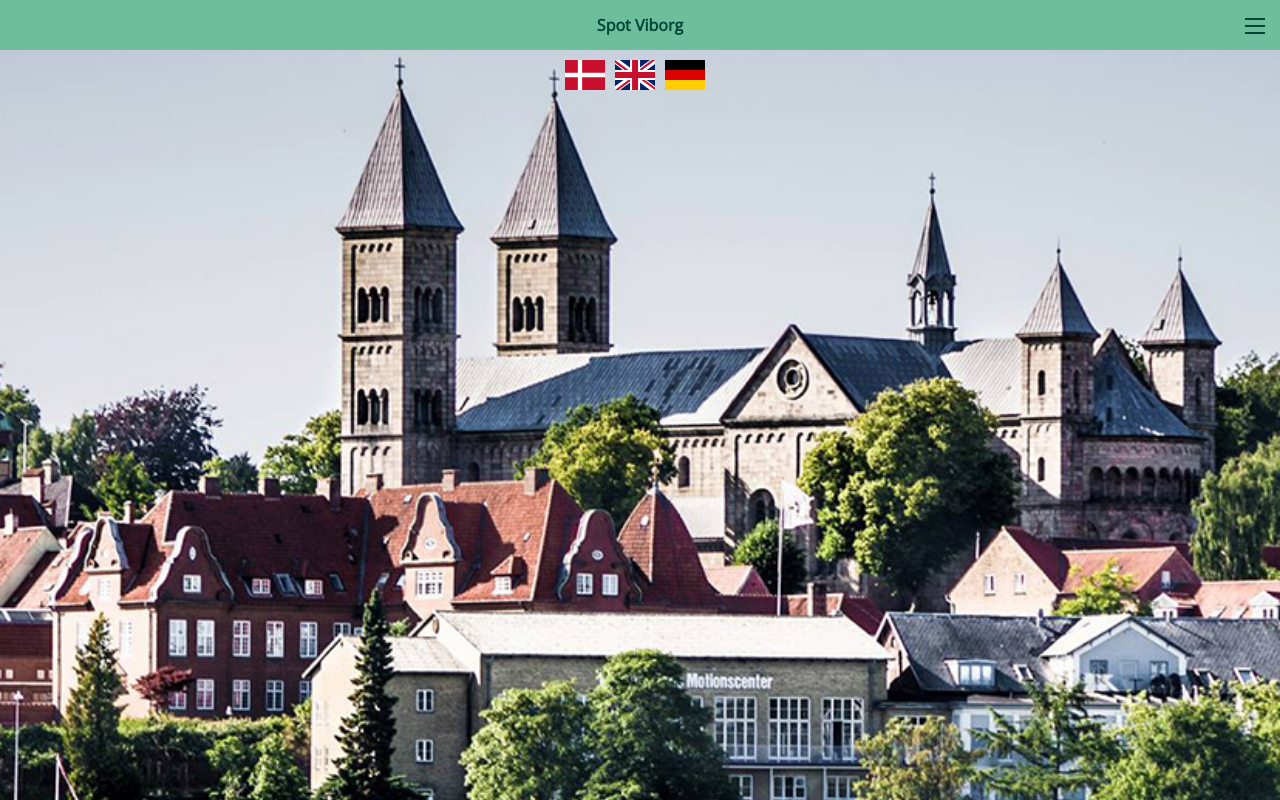
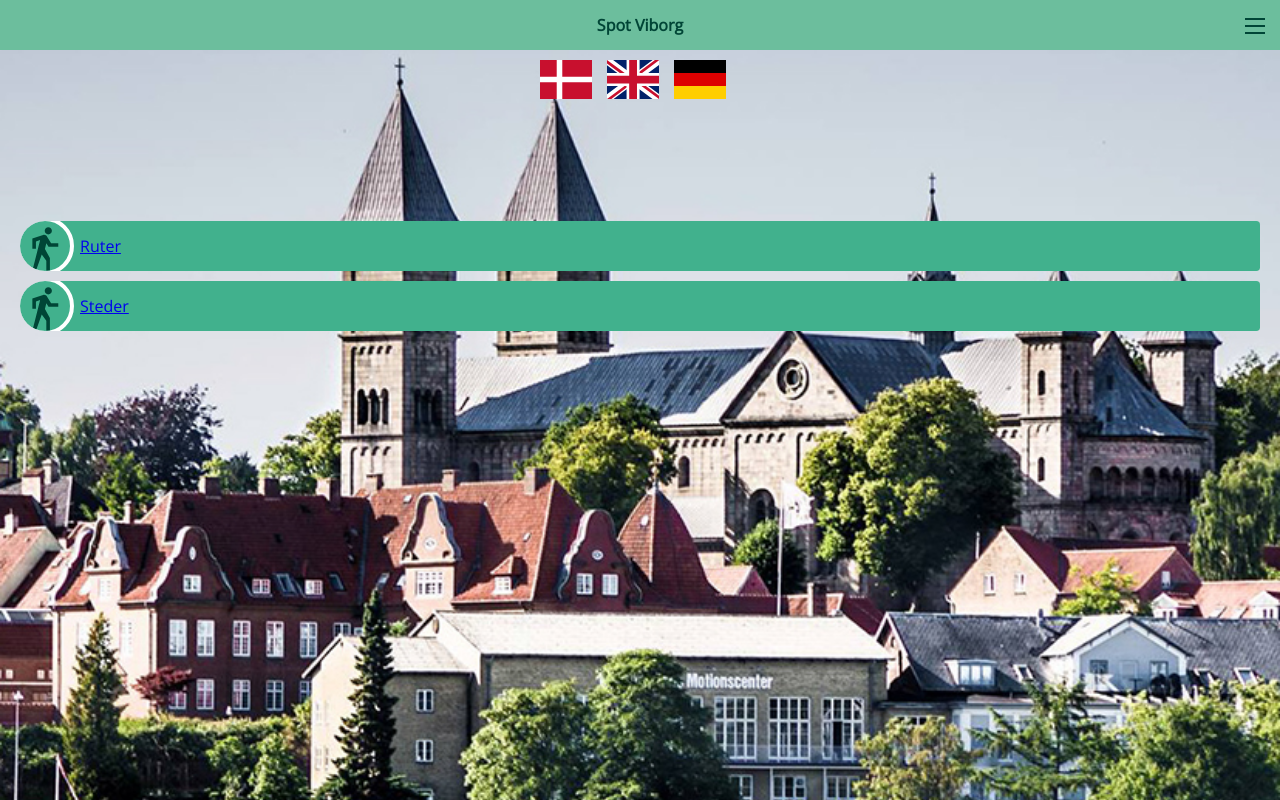
Before and after one commit to vibkomgis/spot_viborg_app, a website built with Vite: page troels.html in a window 1280 px wide. Built offline with nearby package versions, Linux system fonts and the light colour scheme.

Commit message:
startbuttons

```diff
--- a/troels.css
+++ b/troels.css
@@ -170,8 +170,37 @@ div#lang {
 }
 div#lang button {
     border: none;
-    width: 40px;
-    height: 30px;
+    width: 52px;
+    height: 39px;
     padding: 0;
-    margin-right: 10px;
+    margin-right: 15px;
 }
+#startbuttons ul {
+    list-style: none;
+    padding-left: 0;
+}
+#startbuttons ul li {
+    padding: 0px 0px 0px 60px;
+    margin: 10px;
+    line-height: 50px;
+    background-color: rgb(65, 177, 141);
+    border-radius: 2em 0.3em 0.3em 2em;
+    position: relative;
+    top: 100px;
+    cursor: pointer;
+    white-space: nowrap;
+    overflow: hidden;
+    text-overflow: ellipsis;
+}
+#startbuttons ul li a {
+    margin: 0px; display: block; width: 100%; height: 100%;
+}
+#startbuttons ul li img {
+    width: 50px;
+    height: 50px;
+    position: absolute;
+    left: -4px;
+    top: -4px;
+    border: 4px solid #fff;
+    border-radius: 2em;
+}
--- a/troels.html
+++ b/troels.html
@@ -37,6 +37,12 @@
       	<h1 class="title">Spot Viborg</h1>
         <div class="content">
           <div id="lang"><button><img src="icons/dk.svg" alt="dansk"></button><button><img src="icons/gb.svg" alt="english"></button><button><img src="icons/de.svg" alt="deutch"></button></div>
+          <div id="startbuttons">
+            <ul>
+              <li><img src="icons/rute.svg" alt="Ruter"><a href="#routes">Ruter</a></li>
+              <li><img src="icons/rute.svg" alt="Ruter"><a href="#map">Steder</a></li>
+            </ul>
+          </div>
         </div>
       </section>
 
```
